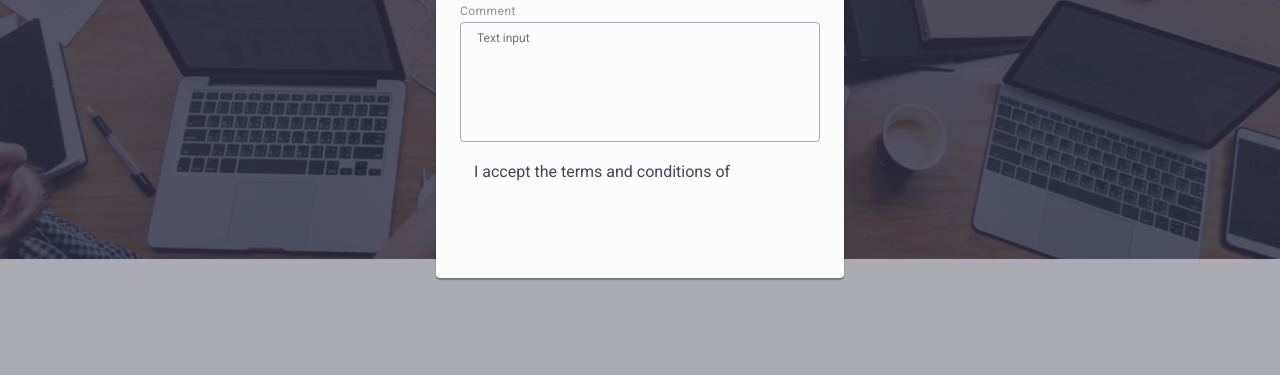
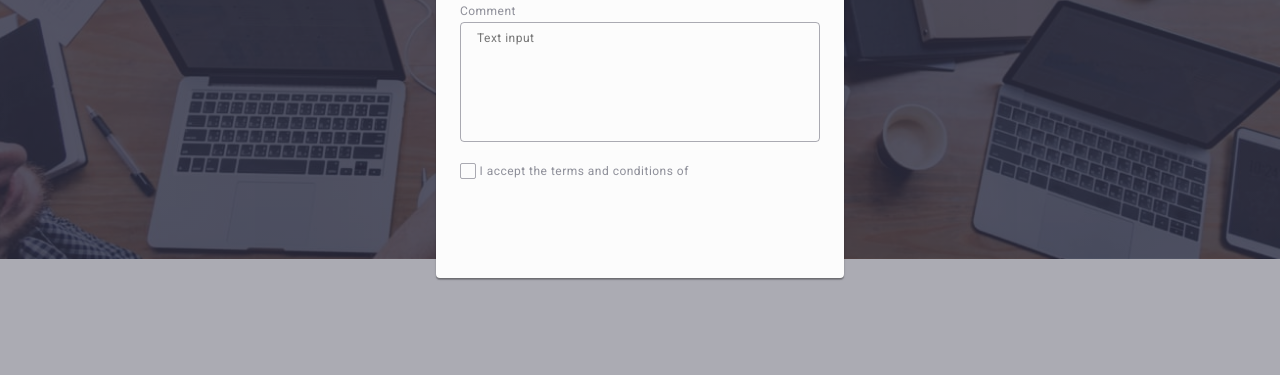
Before and after one commit to PolskiPolsk/goit-markup-hw-06, a plain HTML site: page index.html in a window 1280 px wide. Both pictures are taken after a click on the button "Order Service". Shown: the part 414-789 px from the top of the page. Drawn offline with nearby package versions, Linux system fonts and the light colour scheme; files whose address does not match are found by name.

Commit message:
Add files via upload

```diff
--- a/css/styles.css
+++ b/css/styles.css
@@ -623,7 +623,7 @@ text-decoration: none;
     height: 120px;
     font-size: 12px;
     line-height: 1.17;
-    letter-spacing: 0.04;
+    letter-spacing: 0.04em;
     color: rgba(46, 47, 66, 0.4);
     border: 1px solid rgba(46, 47, 66, 0.4);
     border-radius: 4px;
@@ -636,6 +636,29 @@ text-decoration: none;
 .textarea-setup::after{
     border-color: var(--IRIS);
 }
+.privacy-policy{
+    margin-bottom: 24px;
+}
+.accept-the-terms{
+    display: block;
+    font-size: 12px;
+    line-height: 1.17;
+    letter-spacing: 0.04em;
+    color: var(--LIGHT-SLATE);
+}
+.statment{
+    width:16px;
+    height: 16px;
+    border: 1px solid rgba(46, 47, 66, 0.4);
+    border-radius: 2px;
+    transition: background-color 250ms cubic-bezier(0.4, 0, 0.2, 1), border 250ms cubic-bezier(0.4, 0, 0.2, 1), fill 250ms cubic-bezier(0.4, 0, 0.2, 1);
+    display: inline-flex;
+    align-items: center;
+    justify-content: center;
+    fill: transparent;
+
+}
+
 .close{
     position: absolute;
     top: 24px;
```
